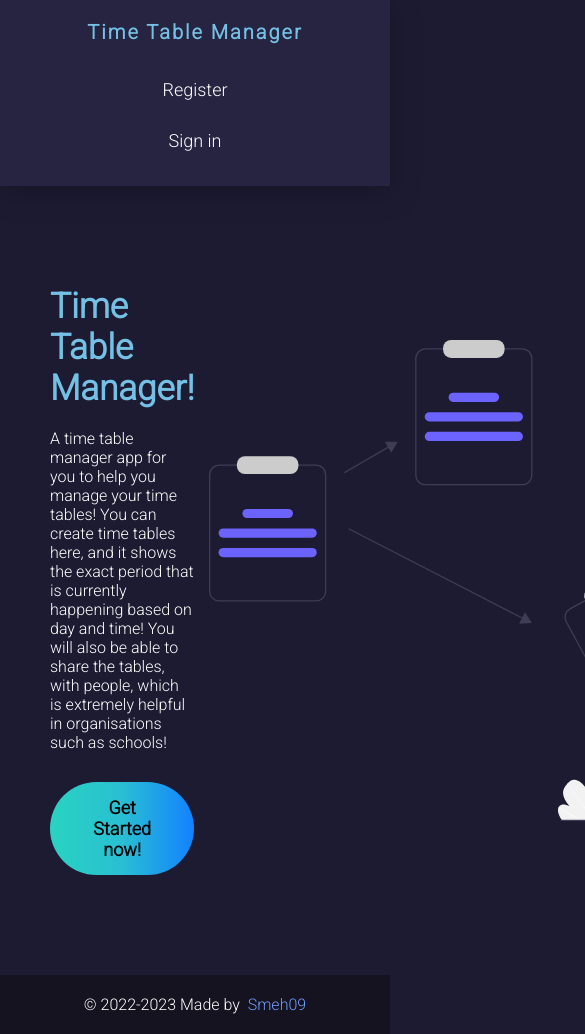
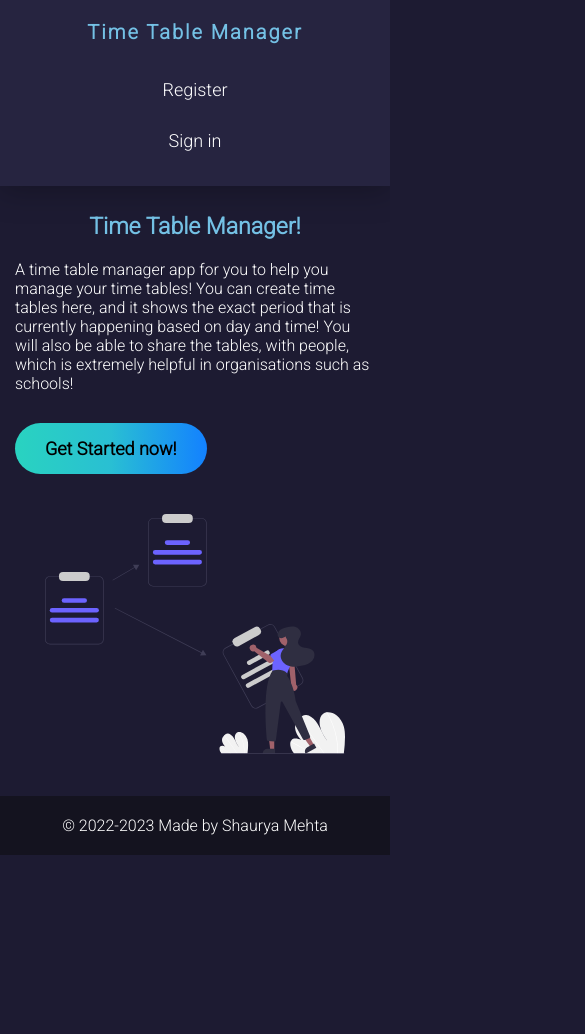
Before and after one commit to smeh09/time_saver_client, a React (Create React App) app: page / in a window 390 px wide. Shown: the top 1034 px of the page, 585 px wide, since content can reach past the window. After the commit the page ends 855 px from the top, so only its background shows below. Built offline with nearby package versions, Linux system fonts and the light colour scheme; no server answers.

Commit message:
finished!!

```diff
--- a/src/components/Footer/Footer.js
+++ b/src/components/Footer/Footer.js
@@ -3,14 +3,6 @@ import "./Footer.css";
 
 export default function Footer() {
   return (
-    <footer className="footer">
-      &copy; 2022-2023 Made by &nbsp;{" "}
-      <a
-        style={{ color: "rgb(116, 153, 255)" }}
-        href="https://github.com/smeh09"
-      >
-        Smeh09
-      </a>
-    </footer>
+    <footer className="footer">&copy; 2022-2023 Made by Shaurya Mehta</footer>
   );
 }
--- a/src/components/addMethod/styles/addMethod.css
+++ b/src/components/addMethod/styles/addMethod.css
@@ -5,10 +5,11 @@
   justify-content: center;
   align-items: center;
   text-align: center;
+  min-height: calc(100vh - 164px);
 }
 
 .add-method-heading {
-  font-size: 35px;
+  font-size: 25px;
   font-weight: 500;
   margin-bottom: 30px;
 }
--- a/src/components/home/styles/home.css
+++ b/src/components/home/styles/home.css
@@ -40,3 +40,38 @@
 .home-button:hover {
   transform: translate(0, -3px);
 }
+
+@media screen and (max-width: 1400px) {
+  .home-page-img {
+    width: 350px;
+  }
+  .text {
+    width: 500px;
+  }
+}
+
+@media screen and (max-width: 1000px) {
+  .heading {
+    font-size: 23px;
+  }
+  .text {
+    width: 375px;
+  }
+}
+
+@media screen and (max-width: 850px) {
+  .home {
+    flex-direction: column !important;
+    justify-content: space-around;
+    padding: 15px !important;
+  }
+  .text {
+    width: 100%;
+  }
+  .home-page-img {
+    width: 300px;
+  }
+  .heading {
+    text-align: center;
+  }
+}
--- a/src/components/profile/styles/profile.css
+++ b/src/components/profile/styles/profile.css
@@ -93,6 +93,12 @@
 }
 
 .profile-edit-button {
-  margin-bottom: 50px;
+  margin-bottom: 50px !important;
   margin-right: 0;
 }
+
+@media screen and (max-width: 415px) {
+  .profile {
+    width: 90% !important;
+  }
+}
```
